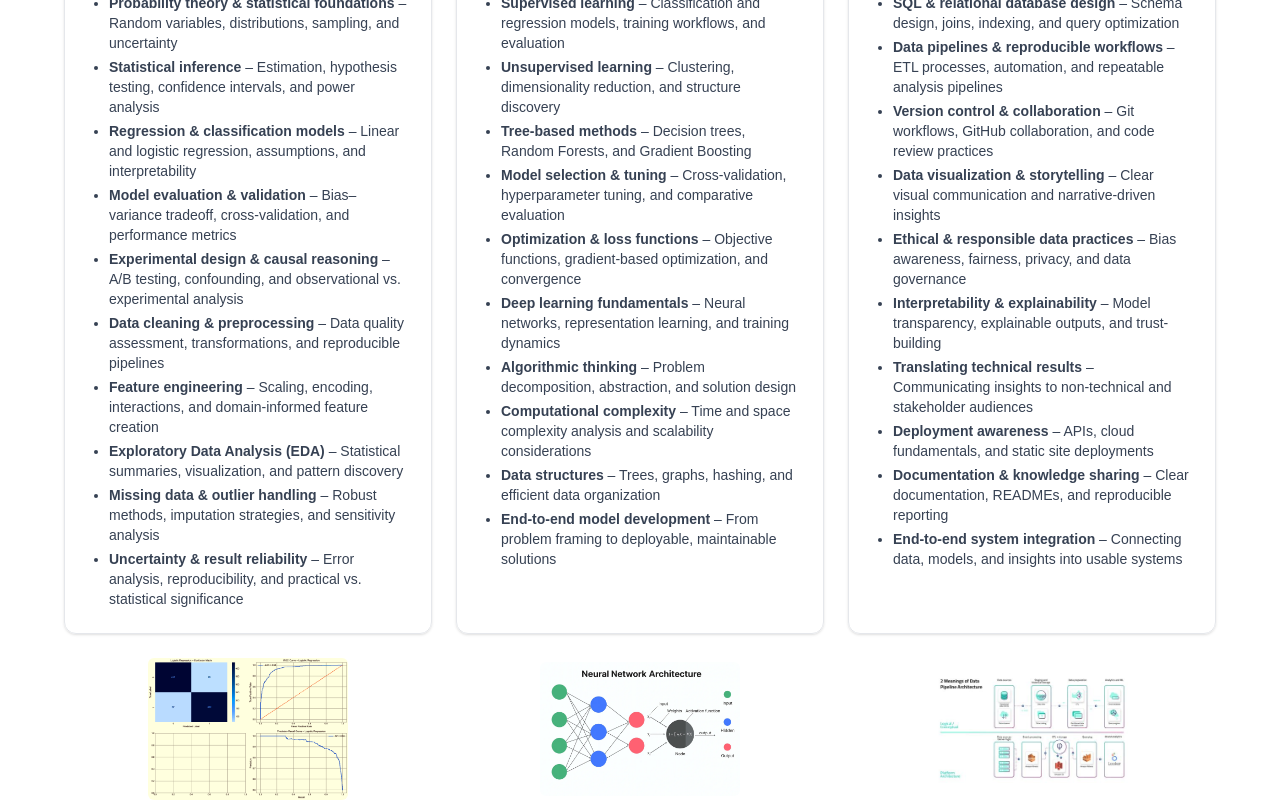
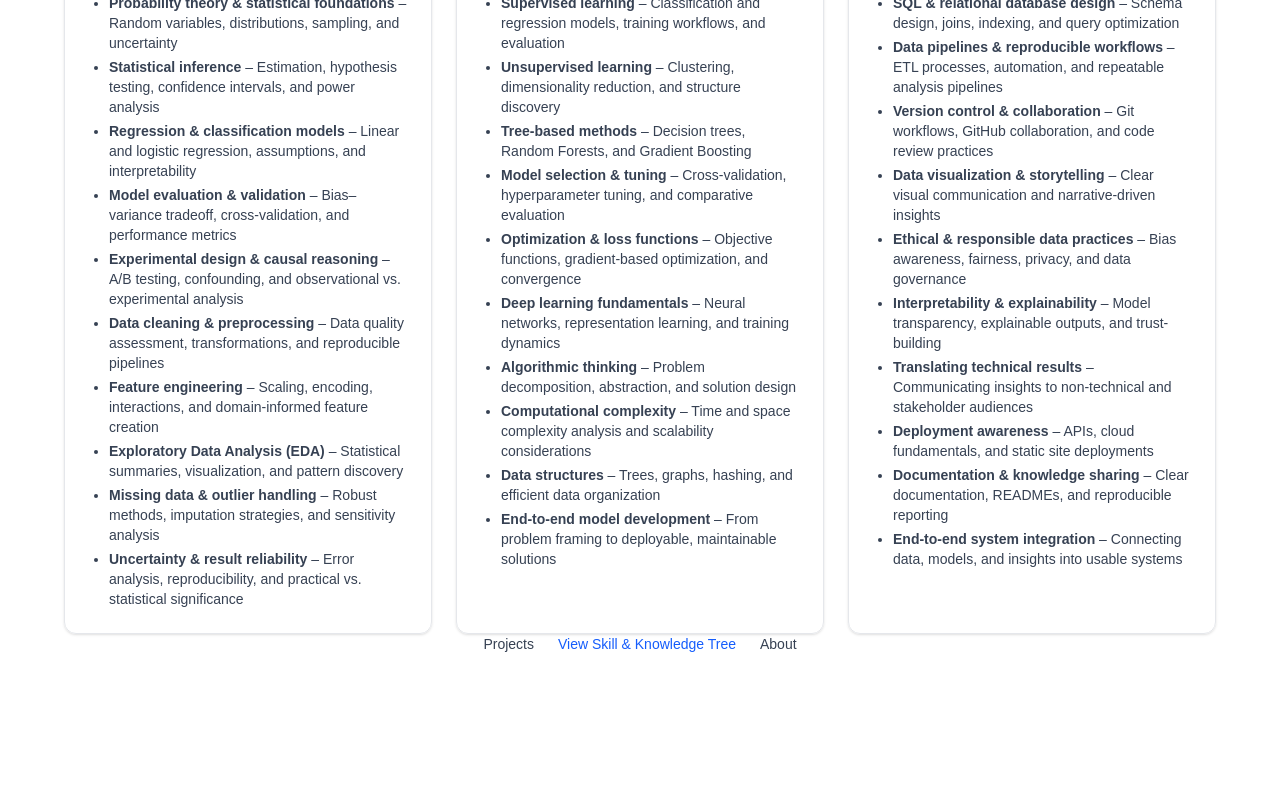
Before and after one commit to BryanB-prog/ThreePillars, a Next.js app: page / in a window 1280 px wide. Shown: the part 564-1364 px from the top of the page. After the commit the page ends 1218 px from the top, so only its background shows below. Built offline with nearby package versions, Linux system fonts and the light colour scheme.

Commit message:
Refactor HomePage component structure and content

```diff
--- a/app/page.tsx
+++ b/app/page.tsx
@@ -195,39 +195,34 @@ const HomePage: React.FC = () => {
           </Card>
         </div>
 
-        {/* Images row */}
-        <div className="grid gap-6 md:grid-cols-3 mt-6">
-          <div className="flex items-center justify-center">
-            <Image
-              src="/output.png"
-              alt="Precision illustration"
-              width={200}
-              height={250}
-              className="rounded-md opacity-100"
-            />
-          </div>
 
-          <div className="flex items-center justify-center">
-            <Image
-              src="/development1.png"
-              alt="Development illustration"
-              width={200}
-              height={250}
-              className="rounded-md opacity-90"
-            />
-          </div>
+      </section>
 
-          <div className="flex items-center justify-center">
-            <Image
-              src="/integration2.png"
-              alt="Integration illustration"
-              width={200}
-              height={250}
-              className="rounded-md opacity-90"
-            />
-          </div>
-        </div>
-      </section>
+
+      <nav className="flex items-center gap-6 text-sm font-medium text-gray-700">
+  <a
+    href="/projects"
+    target="_blank"
+    rel="noopener noreferrer"
+    className="hover:text-gray-900"
+  >
+    Projects
+  </a>
+
+  <a
+    href="/skilltree"
+    target="_blank"
+    rel="noopener noreferrer"
+    className="text-blue-600 hover:underline"
+  >
+    View Skill &amp; Knowledge Tree
+  </a>
+
+  <a href="#about" className="hover:text-gray-900">
+    About
+  </a>
+</nav>
+
 
       {/* About section placeholder */}
       <section id="about" className="mt-10 max-w-3xl w-full">
```
